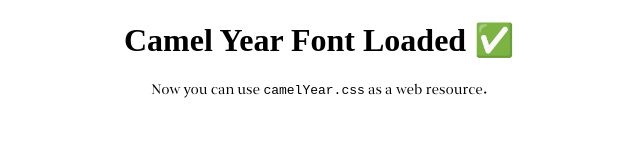
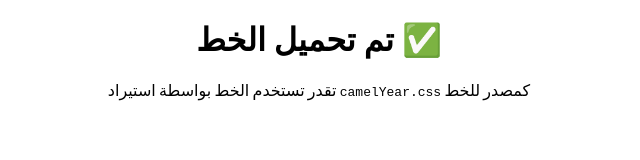
Before and after one commit to xDPixel/camel-year-font, a plain HTML site: page index.html in a window 1280 px wide. Shown: the whole page, without its empty margins (321-961 px from the left). Drawn offline with Linux system fonts and the light colour scheme; files whose address does not match are found by name.

Commit message:
Update index.html

```diff
--- a/index.html
+++ b/index.html
@@ -2,11 +2,11 @@
 <html lang="en">
 <head>
   <meta charset="UTF-8">
-  <title>Camel Year Font</title>
+  <title>خط عام الإبل</title>
   <link rel="stylesheet" href="camelYear.css">
 </head>
 <body>
-  <h1 style="font-family: 'TheYearOfTheCamel';">Camel Year Font Loaded ✅</h1>
-  <p>Now you can use <code>camelYear.css</code> as a web resource.</p>
+  <h1 style="font-family: 'TheYearOfTheCamel';">تم تحميل الخط ✅</h1>
+  <p>تقدر تستخدم الخط بواسطة استيراد <code>camelYear.css</code> كمصدر للخط </p>
 </body>
 </html>
```
